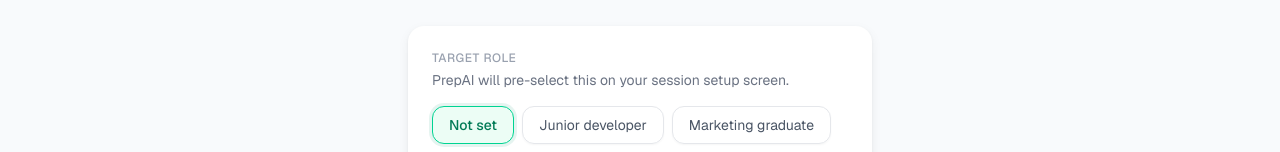
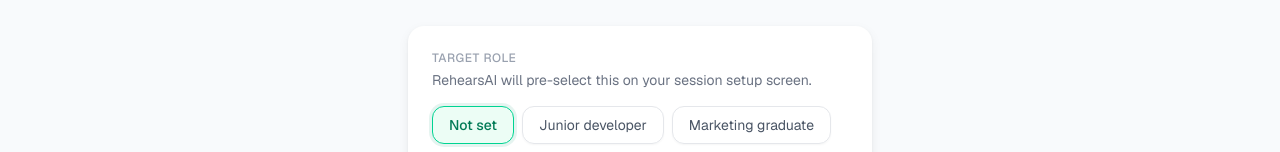
Before and after one commit to uqurreshi34-dev/prepai-frontend, a Next.js app: page /profile in a window 1280 px wide. Shown: the part 158-310 px from the top of the page. Built offline with nearby package versions, Linux system fonts and the light colour scheme; no server answers; sample sign-in values are in the browser's storage.

Commit message:
Fix typo

```diff
--- a/src/app/profile/page.tsx
+++ b/src/app/profile/page.tsx
@@ -78,7 +78,7 @@
               Target role
             </p>
             <p className="text-sm text-gray-500 mb-4">
-              PrepAI will pre-select this on your session setup screen.
+              RehearsAI will pre-select this on your session setup screen.
             </p>
             <div className="flex flex-wrap gap-2">
               {ROLES.map(role => (
```
